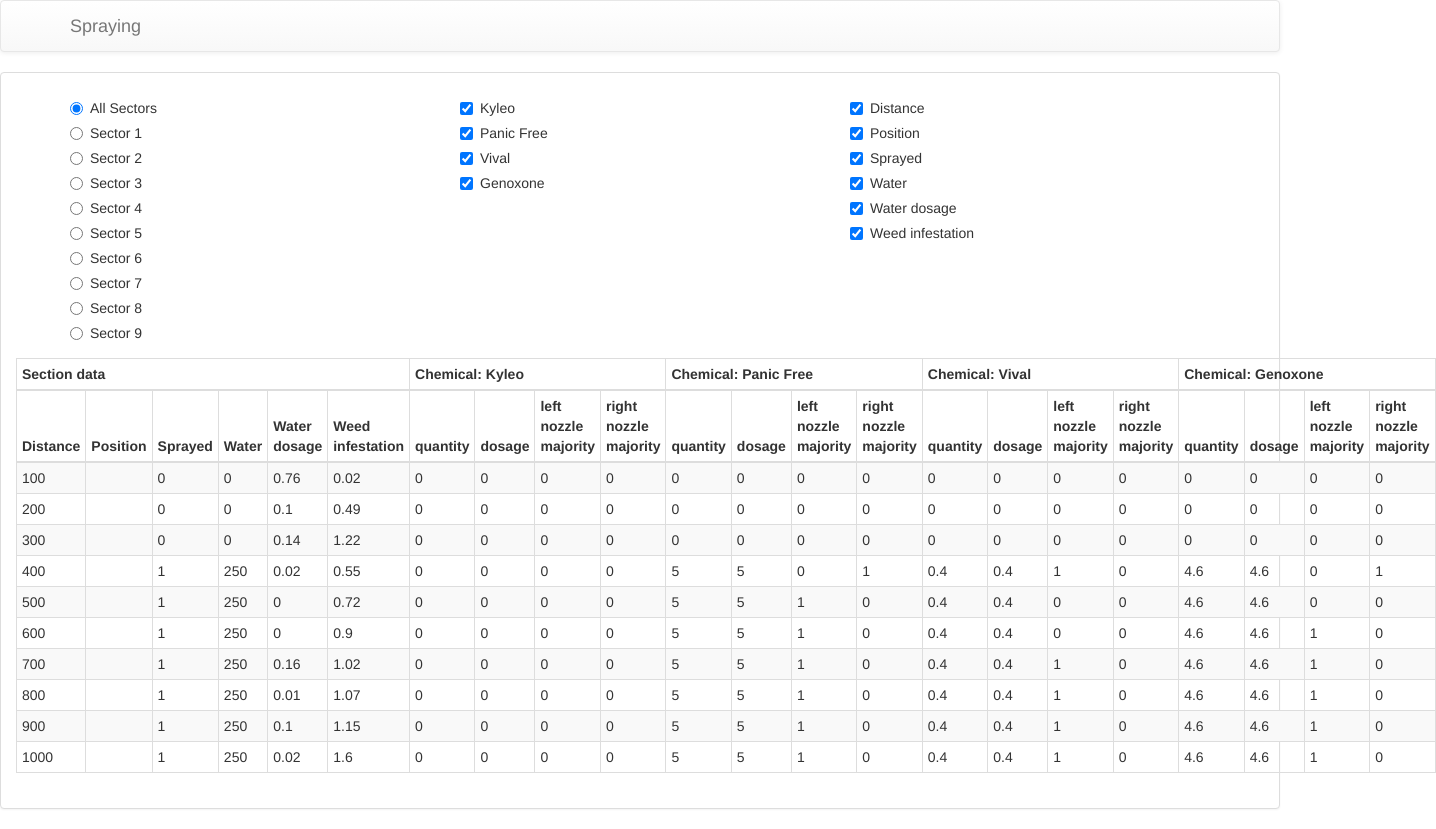
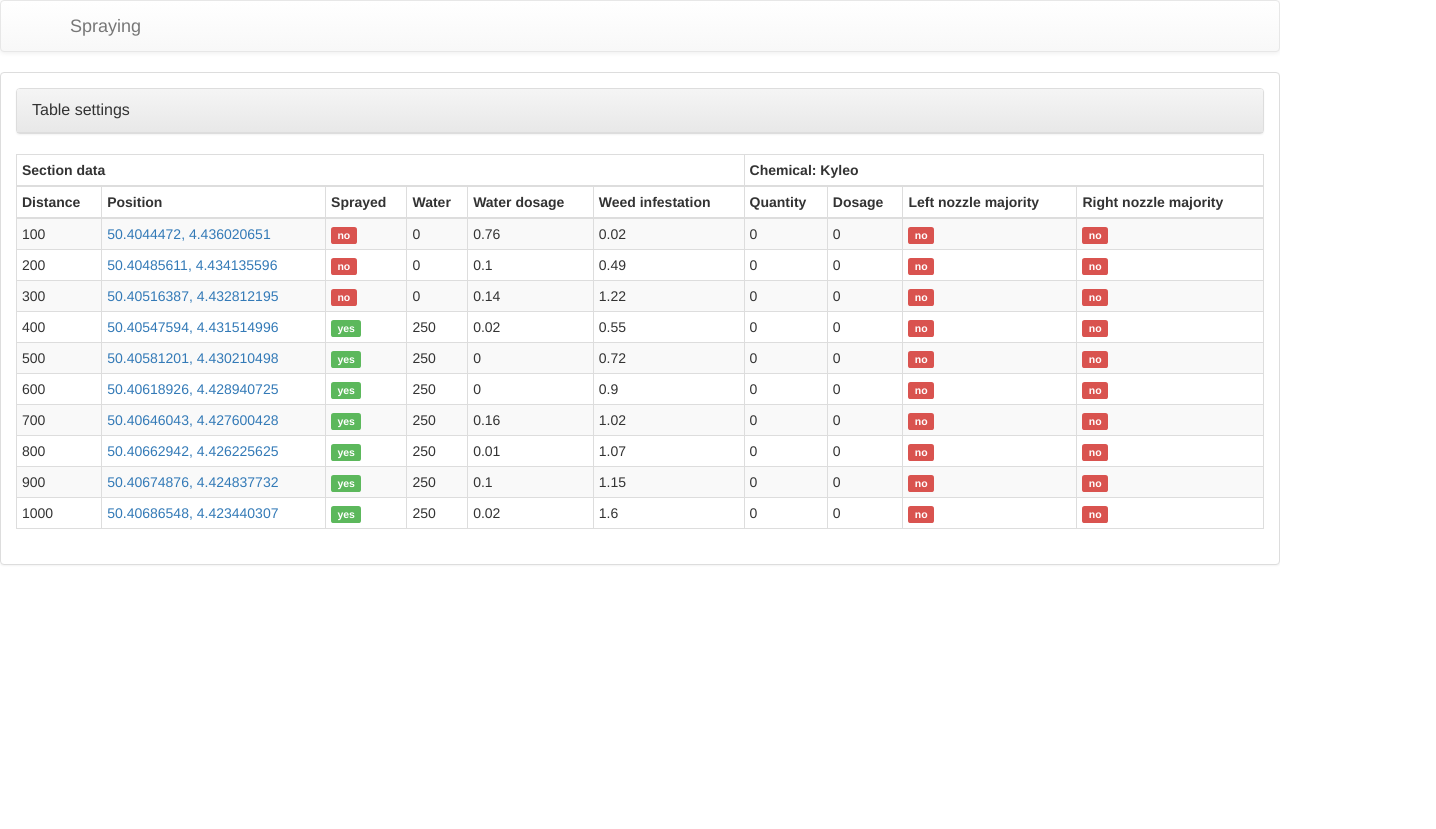
Before and after one commit to CsabaBarsony/spraying, a React (Create React App) app: page / in a window 1280 px wide. Shown: the whole page, 1436 px wide, since content can reach past the window. After the commit the page ends 800 px from the top, so only its background shows below. Built offline with nearby package versions, Linux system fonts and the light colour scheme.

Commit message:
table display, bool labels

```diff
--- a/src/App.js
+++ b/src/App.js
@@ -1,26 +1,27 @@
 import React, {Component} from 'react'
 import update from 'immutability-helper'
-import * as ol from 'openlayers'
+// import * as ol from 'openlayers'
 import {
   Navbar,
   Panel,
-  FormControl,
   FormGroup,
-  ControlLabel,
   Checkbox,
-  Button,
   Radio,
   Grid,
   Row,
   Col,
   Table,
+  Label,
 } from 'react-bootstrap'
 import _ from 'lodash'
 
 import {api} from './api'
 
+const boolLabel = bool => <Label bsStyle={bool ? 'success' : 'danger'}>{bool ? 'yes' : 'no'}</Label>
+
 class App extends Component {
   state = {
+    isOptionsPanelOpened: false,
     sections: [],
     selectedSectorIndex: 10,
     sectors: [
@@ -79,17 +80,17 @@
       {
         id: 2,
         name: 'Panic Free',
-        selected: true,
+        selected: false,
       },
       {
         id: 3,
         name: 'Vival',
-        selected: true,
+        selected: false,
       },
       {
         id: 4,
         name: 'Genoxone',
-        selected: true,
+        selected: false,
       },
     ],
     columns: [
@@ -155,31 +156,6 @@
   render() {
     const state = this.state
 
-    const testTable = (
-      <Table striped bordered condensed hover>
-        <thead>
-          <tr>
-            <th colSpan="2">common</th>
-            <th colSpan="2">chemical</th>
-          </tr>
-          <tr>
-            <th>1</th>
-            <th>2</th>
-            <th>3</th>
-            <th>4</th>
-          </tr>
-        </thead>
-        <tbody>
-          <tr>
-            <td>x</td>
-            <td>y</td>
-            <td>z</td>
-            <td>w</td>
-          </tr>
-        </tbody>
-      </Table>
-    )
-
     const getColumnsLength = () => {
       let length = 0
       _.each(state.columns, column => {
@@ -207,15 +183,15 @@
               const columnHeaders = []
 
               if(state.selectedSectorIndex === 10) {
-                columnHeaders.push(<th key={chemical.name + '1'}>quantity</th>)
+                columnHeaders.push(<th key={chemical.name + '1'}>Quantity</th>)
               }
               else {
-                columnHeaders.push(<th key={chemical.name + '2'}>quantity of sector {state.selectedSectorIndex + 1}</th>)
+                columnHeaders.push(<th key={chemical.name + '2'}>Quantity of sector {state.selectedSectorIndex + 1}</th>)
               }
 
-              columnHeaders.push(<th key={chemical.name + '3'}>dosage</th>)
-              columnHeaders.push(<th key={chemical.name + '4'}>left nozzle majority</th>)
-              columnHeaders.push(<th key={chemical.name + '5'}>right nozzle majority</th>)
+              columnHeaders.push(<th key={chemical.name + '3'}>Dosage</th>)
+              columnHeaders.push(<th key={chemical.name + '4'}>Left nozzle majority</th>)
+              columnHeaders.push(<th key={chemical.name + '5'}>Right nozzle majority</th>)
 
               return columnHeaders
             })}
@@ -223,22 +199,30 @@
         </thead>
         <tbody>
           {state.sections.slice(0, 10).map((section, sectionIndex) => {
+            const data = section.data
+
+            const sectionColumns = []
+
+            state.columns[0].show && sectionColumns.push(<td key={'section' + sectionIndex + 'distance'}>{data.distance}</td>)
+
+            state.columns[1].show && sectionColumns.push(
+              <td key={'section' + sectionIndex + 'position'}>
+                <a>
+                  {data.position.lat + ', ' + data.position.lon}
+                </a>
+              </td>
+            )
+
+            state.columns[2].show && sectionColumns.push(<td key={'section' + sectionIndex + 'sprayed'}>{boolLabel(data.sprayed)}</td>)
+            state.columns[3].show && sectionColumns.push(<td key={'section' + sectionIndex + 'water'}>{data.water}</td>)
+            state.columns[4].show && sectionColumns.push(<td key={'section' + sectionIndex + 'waterDosage'}>{data.waterDosage}</td>)
+            state.columns[5].show && sectionColumns.push(<td key={'section' + sectionIndex + 'weedInfestation'}>{data.weedInfestation}</td>)
+
             return (
               <tr
                 key={sectionIndex}
               >
-                {state.columns.map((column, columnIndex) => {
-                  if(column.show) {
-                    return (
-                      <td
-                        key={'section' + sectionIndex + 'column' + columnIndex}
-                      >
-                        {section.data[column.key]}
-                      </td>
-                    )
-                  }
-                  else return null
-                })}
+                {sectionColumns}
                 {state.chemicals.map((chemical, chemicalIndex) => {
                   if(chemical.selected) {
                     const chemicalColumns = []
@@ -254,8 +238,8 @@
                     }
 
                     chemicalColumns.push(<td key={'section' + sectionIndex + chemical.name + '2'}>{chemicalData.dosage}</td>)
-                    chemicalColumns.push(<td key={'section' + sectionIndex + chemical.name + '3'}>{chemicalData.leftNozzleMajority}</td>)
-                    chemicalColumns.push(<td key={'section' + sectionIndex + chemical.name + '4'}>{chemicalData.rightNozzleMajority}</td>)
+                    chemicalColumns.push(<td key={'section' + sectionIndex + chemical.name + '3'}>{boolLabel(chemicalData.leftNozzleMajority)}</td>)
+                    chemicalColumns.push(<td key={'section' + sectionIndex + chemical.name + '4'}>{boolLabel(chemicalData.rightNozzleMajority)}</td>)
 
                     return chemicalColumns
                   }
@@ -268,38 +252,24 @@
       </Table>
     )
 
-    const sections = state.sections.map((section, index) => (
-      <div
-        key={index}
+    const control = (
+      <Panel
+        expanded={state.isOptionsPanelOpened}
+        onToggle={isOptionsPanelOpened => this.setState({isOptionsPanelOpened})}
       >
-        <Checkbox
-          checked={section.checked}
-          onChange={e => {
-            const checked = e.target.checked
-
-            this.setState(state => update(state, {
-              sections: {
-                [index]: {
-                  checked: {
-                    $set: checked,
-                  },
-                },
-              },
-            }))
-          }}
-        />
-        <span>{section.data.id}</span>
-        <span>{section.data.distance}</span>
-        <span>{section.data.position.lat}</span>
-        <span>{section.data.position.lon}</span>
-      </div>
-    ))
-
-    const control = (<Grid>
+        <Panel.Heading>
+          <Panel.Title
+            toggle
+          >Table settings</Panel.Title>
+        </Panel.Heading>
+        <Panel.Collapse>
+          <Panel.Body>
+            <Grid>
               <Row>
                 <Col
                   xs={4}
                 >
+                  <h4>Sectors</h4>
                   <FormGroup
                     onChange={e => this.setState({selectedSectorIndex: Number(e.target.dataset.index)})}
                   >
@@ -324,6 +294,7 @@
                 <Col
                   xs={4}
                 >
+                  <h4>Chemicals</h4>
                   <FormGroup
                     onChange={e => {
                       const selected = e.target.checked
@@ -355,6 +326,7 @@
                 <Col
                   xs={4}
                 >
+                  <h4>Columns</h4>
                   <FormGroup
                     onChange={e => {
                       const show = e.target.checked
@@ -384,7 +356,11 @@
                   </FormGroup>
                 </Col>
               </Row>
-    </Grid>)
+            </Grid>
+          </Panel.Body>
+        </Panel.Collapse>
+      </Panel>
+    )
 
     return (
       <div>
```
Also changed, not shown: src/api.js. Lines whose indentation alone changed are shown as unchanged.
